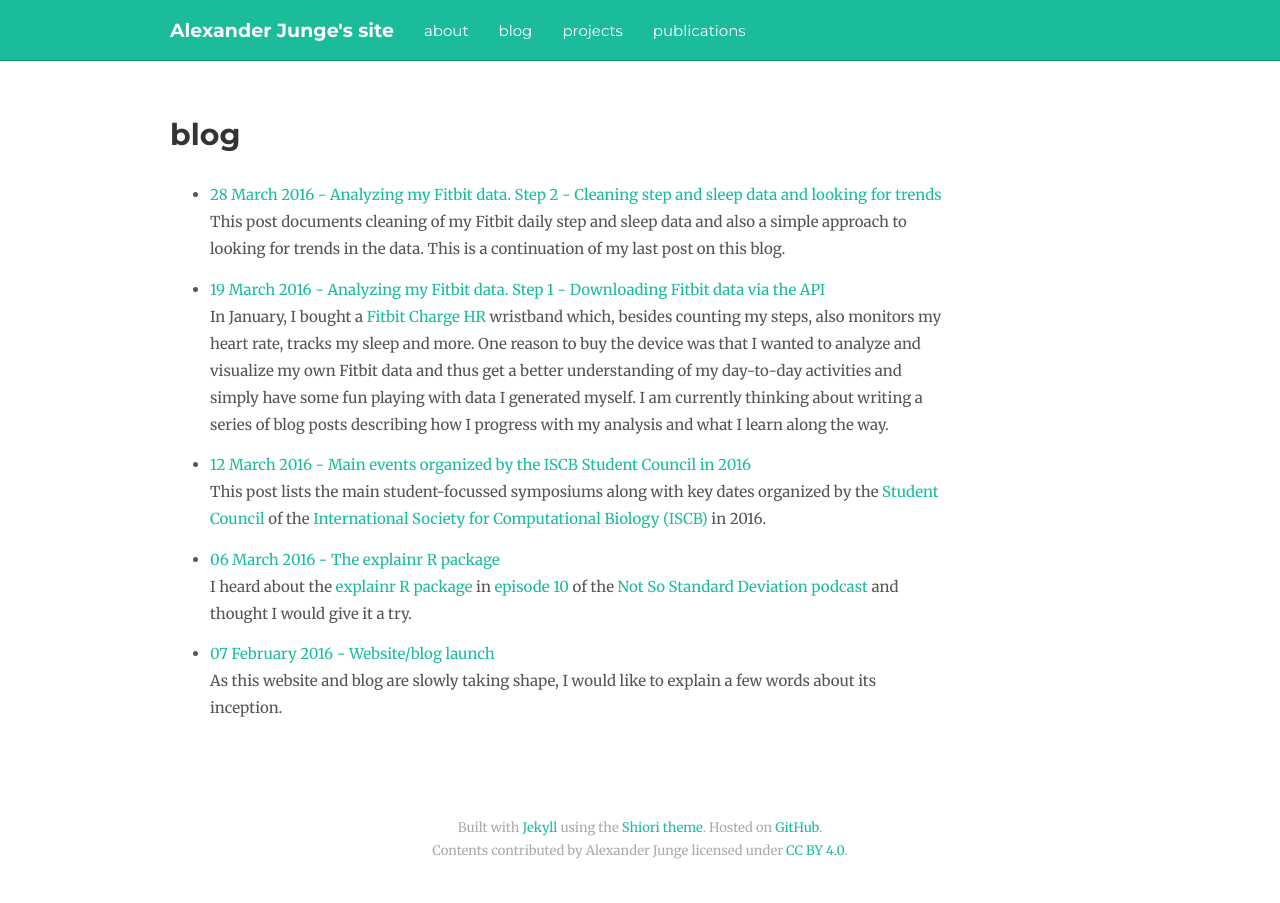
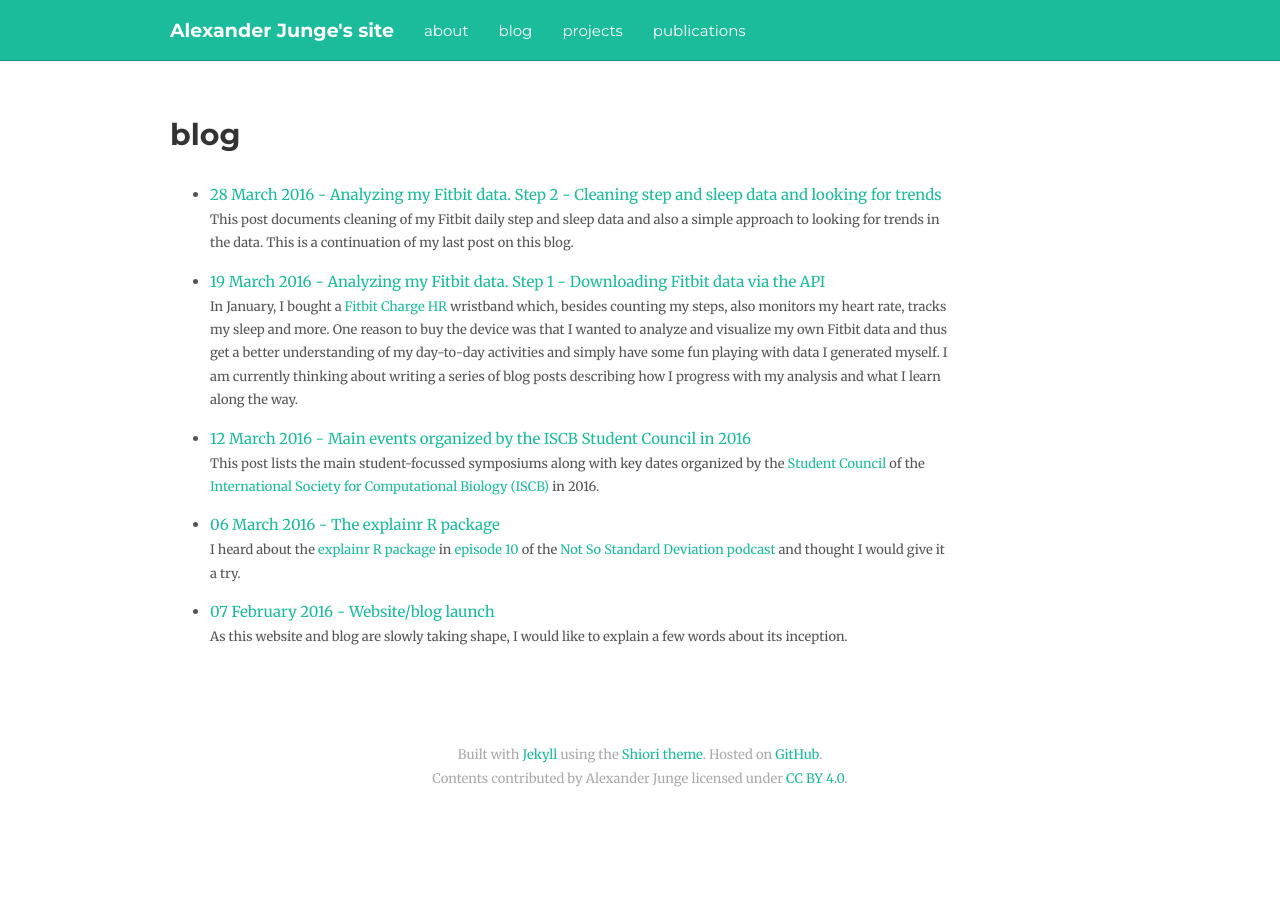
Before and after one commit to JungeAlexander/JungeAlexander.github.io, a Jekyll site: the page built from pages/blog.md, in a window 1280 px wide. Built offline with Jekyll 4.4.1, drawn with Linux system fonts in a browser that asks for light colours; nearby versions of some CDN libraries; comment, search, counter and statistics services are not loaded.

Commit message:
Small font for post excerpts on blog site

```diff
--- a/pages/blog.md
+++ b/pages/blog.md
@@ -8,7 +8,7 @@ description: Website created by Alexander Junge with GitHub Pages
   {% for post in site.posts %}
     <li>
       <a href="{{ post.url }}">{{ post.date | date_to_long_string }} - {{ post.title }}</a>
-      {{ post.excerpt }}
+      <small>{{ post.excerpt }}</small>
     </li>
   {% endfor %}
 </ul>
```
